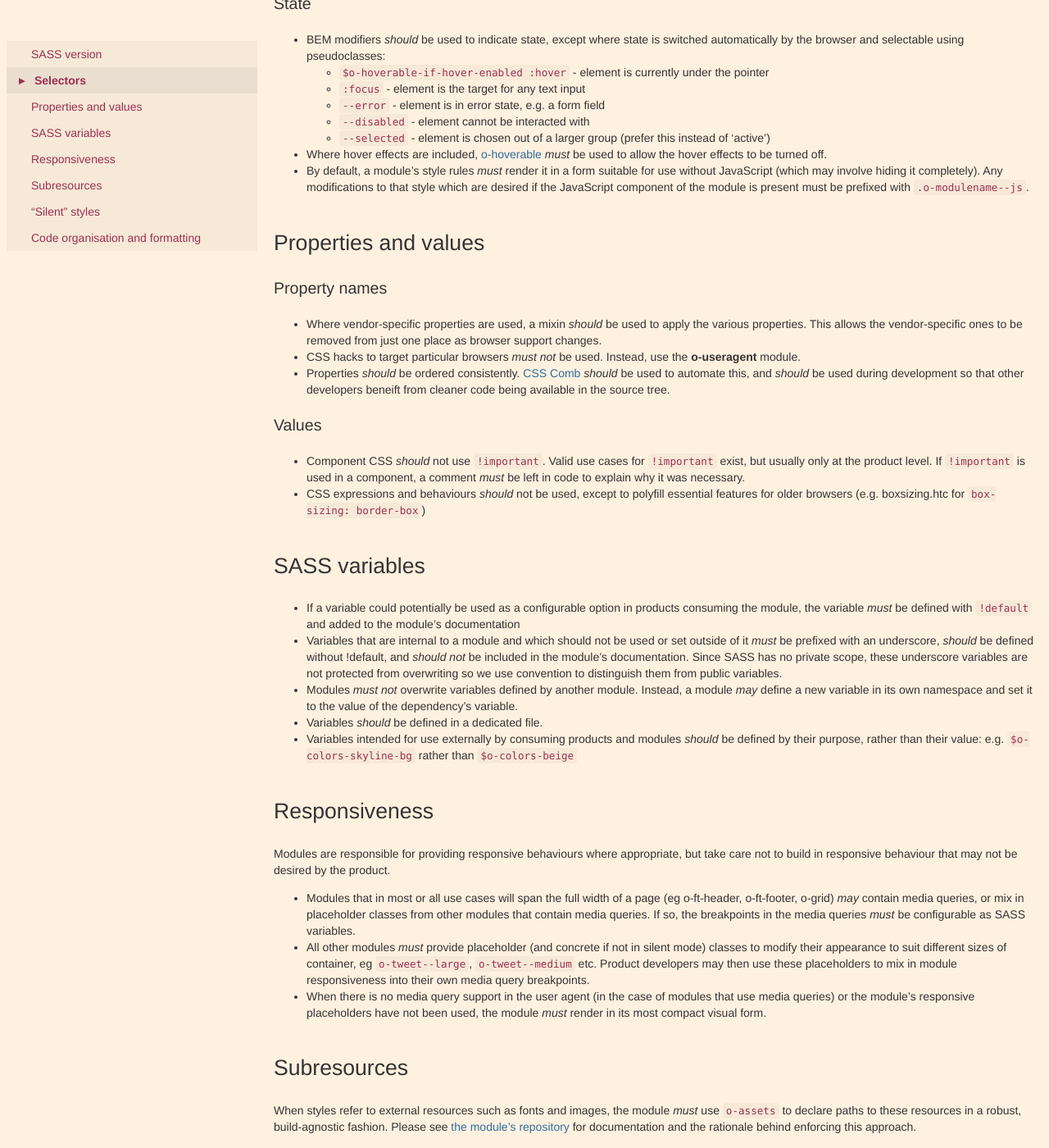
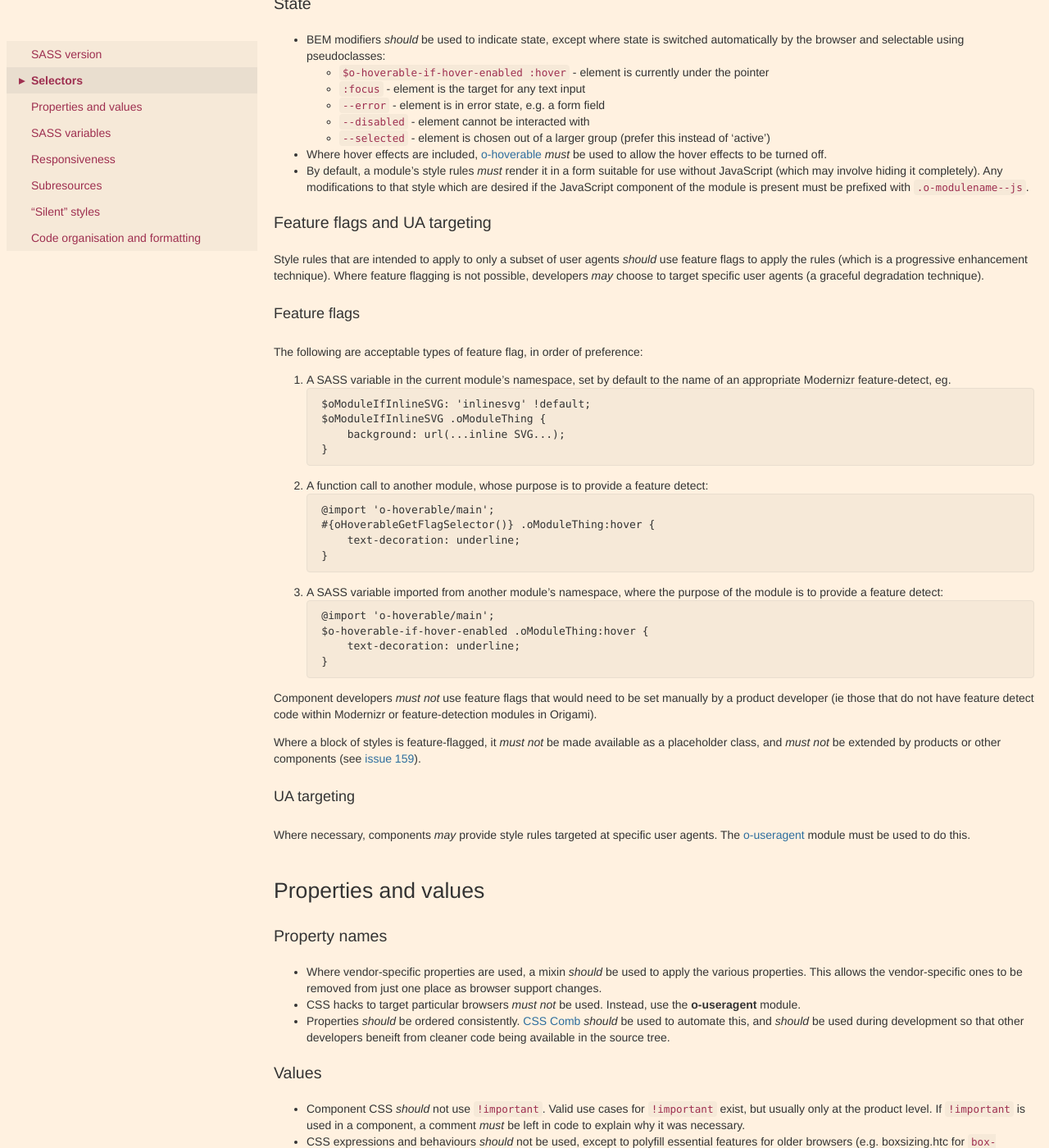
Before and after one commit to Financial-Times/ft-origami, a Jekyll site: the page built from docs/syntax/scss.md, in a window 1280 px wide and 1400 px high, scrolled down 1410 px. Shown: the whole window at 82% size. Built offline with Jekyll 4.4.1, drawn with Linux system fonts in a browser that asks for light colours.

Commit message:
Add rules for feature flags and UA targeting

```diff
--- a/docs/syntax/scss.md
+++ b/docs/syntax/scss.md
@@ -15,7 +15,7 @@ SASS features should be used only where they result in increased clarity and reu
 
 Component developers and Origami build tools *must* use SASS version ~3.3.0, and *should* fix any issues alerted by the compiler as deprecation warnings from 3.2.
 
-## Selectors
+##Selectors
 
 ### Naming conventions and encapsulation
 
@@ -64,6 +64,44 @@ SASS does not have proper encapsulation or scope, so strict adherence to namespa
 	- `--selected` - element is chosen out of a larger group (prefer this instead of 'active')
 * Where hover effects are included, [o-hoverable](https://github.com/Financial-Times/o-hoverable) *must* be used to allow the hover effects to be turned off.
 * By default, a module's style rules *must* render it in a form suitable for use without JavaScript (which may involve hiding it completely). Any modifications to that style which are desired if the JavaScript component of the module is present must be prefixed with `.o-modulename--js`.
+
+
+### Feature flags and UA targeting
+
+Style rules that are intended to apply to only a subset of user agents *should* use feature flags to apply the rules (which is a progressive enhancement technique).  Where feature flagging is not possible, developers *may* choose to target specific user agents (a graceful degradation technique).
+
+#### Feature flags
+
+The following are acceptable types of feature flag, in order of preference:
+
+1. A SASS variable in the current module's namespace, set by default to the name of an appropriate Modernizr feature-detect, eg.
+
+        $oModuleIfInlineSVG: 'inlinesvg' !default;
+        $oModuleIfInlineSVG .oModuleThing {
+            background: url(...inline SVG...);
+        }
+
+2. A function call to another module, whose purpose is to provide a feature detect:
+
+        @import 'o-hoverable/main';
+        #{oHoverableGetFlagSelector()} .oModuleThing:hover {
+            text-decoration: underline;
+        }
+
+3. A SASS variable imported from another module's namespace, where the purpose of the module is to provide a feature detect:
+
+        @import 'o-hoverable/main';
+        $o-hoverable-if-hover-enabled .oModuleThing:hover {
+            text-decoration: underline;
+        }
+
+Component developers *must not* use feature flags that would need to be set manually by a product developer (ie those that do not have feature detect code within Modernizr or feature-detection modules in Origami).
+
+Where a block of styles is feature-flagged, it *must not* be made available as a placeholder class, and *must not* be extended by products or other components (see [issue 159](https://github.com/Financial-Times/ft-origami/issues/159)).
+
+#### UA targeting
+
+Where necessary, components *may* provide style rules targeted at specific user agents.  The [o-useragent](https://github.com/Financial-Times/o-useragent) module must be used to do this.
 
 
 ## Properties and values
```
